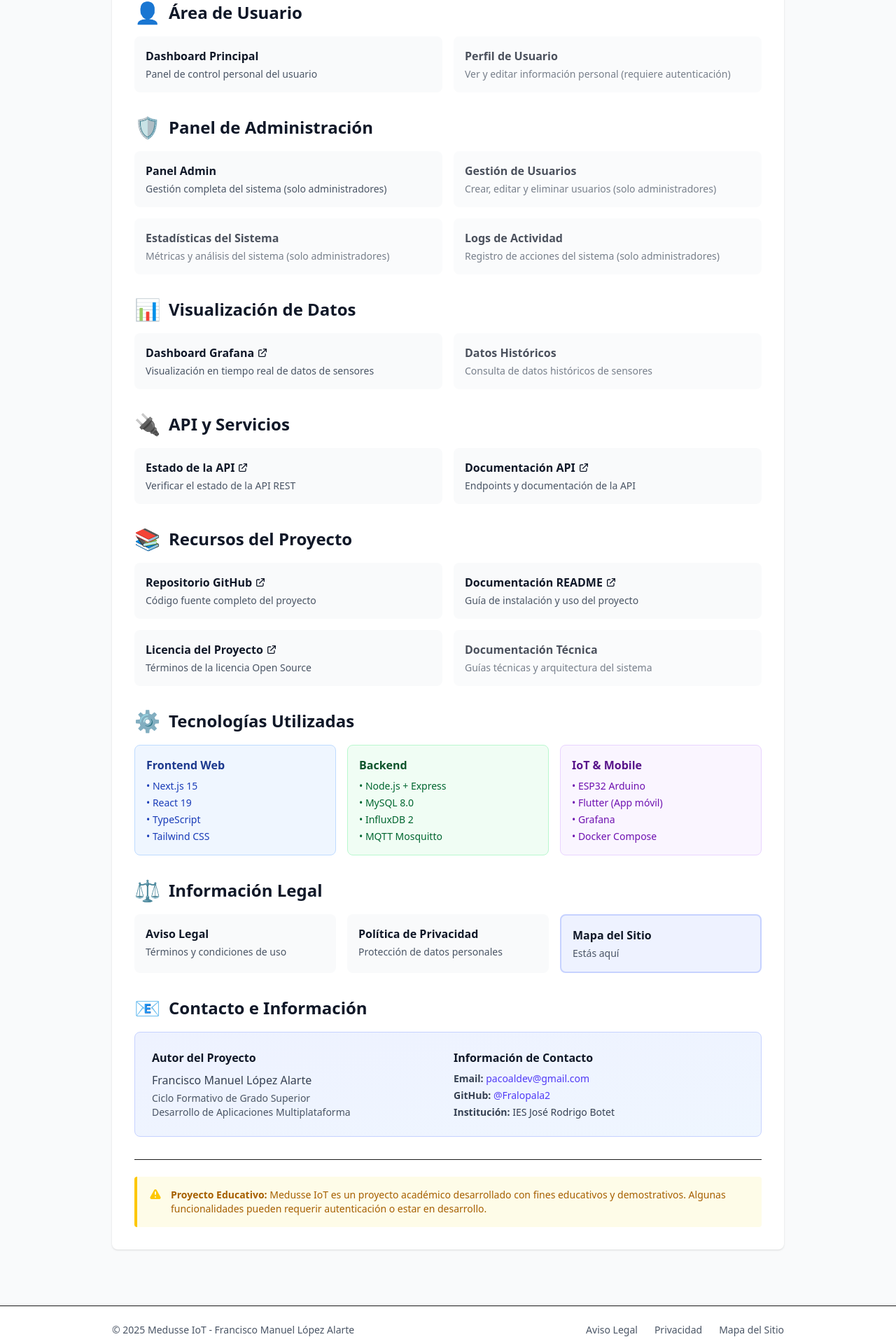
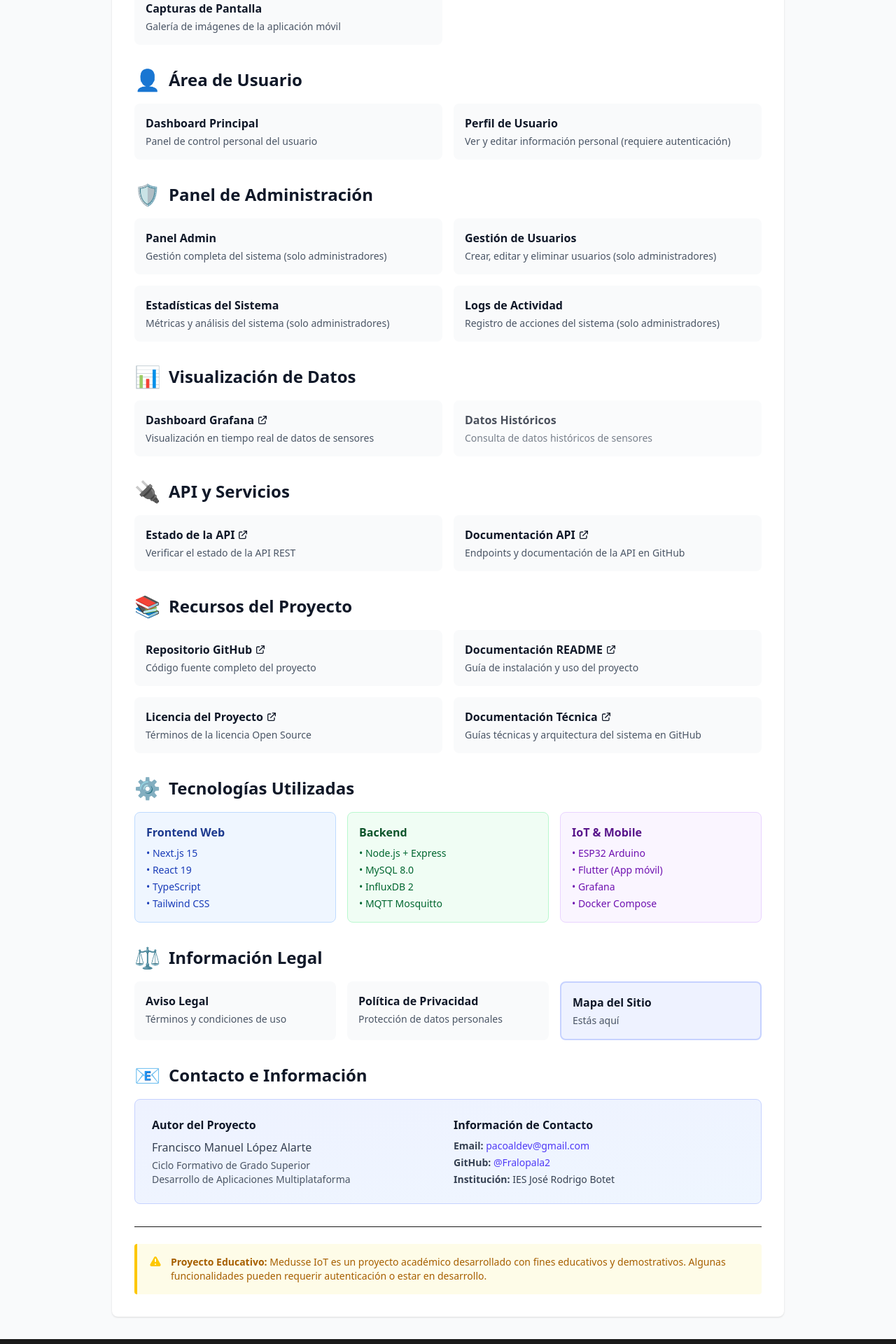
Before and after one commit to Fralopala2/medusse-show, a Next.js app in the folder web/: page /mapa-sitio in a window 1280 px wide. Shown: the part 489-2409 px from the top of the page at 70% size. Built offline with nearby package versions, Linux system fonts and the light colour scheme.

Commit message:
feat: add legal compliance pages and documentation directory

```diff
--- a/web/src/app/aviso-legal/page.tsx
+++ b/web/src/app/aviso-legal/page.tsx
@@ -1,4 +1,5 @@
 import Link from "next/link";
+import { Footer } from "@/components/layout/Footer";
 
 export default function AvisoLegalPage() {
   return (
@@ -155,19 +156,7 @@ export default function AvisoLegalPage() {
         </div>
       </main>
 
-      {/* Footer */}
-      <footer className="bg-white border-t mt-12">
-        <div className="max-w-4xl mx-auto px-4 sm:px-6 lg:px-8 py-6">
-          <div className="flex flex-col md:flex-row justify-between items-center gap-4 text-sm text-gray-600">
-            <p>© 2025 Medusse IoT - Francisco Manuel López Alarte</p>
-            <div className="flex gap-6">
-              <Link href="/aviso-legal" className="hover:text-indigo-600">Aviso Legal</Link>
-              <Link href="/politica-privacidad" className="hover:text-indigo-600">Privacidad</Link>
-              <Link href="/mapa-sitio" className="hover:text-indigo-600">Mapa del Sitio</Link>
-            </div>
-          </div>
-        </div>
-      </footer>
+       <Footer />
     </div>
   );
 }
--- a/web/src/app/mapa-sitio/page.tsx
+++ b/web/src/app/mapa-sitio/page.tsx
@@ -1,4 +1,5 @@
 import Link from "next/link";
+import { Footer } from "@/components/layout/Footer";
 
 export default function MapaSitioPage() {
   return (
@@ -40,9 +41,13 @@ export default function MapaSitioPage() {
                 <h3 className="font-semibold text-gray-900 mb-1">Inicio</h3>
                 <p className="text-sm text-gray-600">Página principal del proyecto con información general</p>
               </Link>
-              <Link href="/login" className="block p-4 bg-gray-50 rounded-lg hover:bg-indigo-50 hover:shadow transition-all">
+               <Link href="/login" className="block p-4 bg-gray-50 rounded-lg hover:bg-indigo-50 hover:shadow transition-all">
                 <h3 className="font-semibold text-gray-900 mb-1">Iniciar Sesión</h3>
                 <p className="text-sm text-gray-600">Acceso al sistema para usuarios registrados</p>
+              </Link>
+              <Link href="/capturas" className="block p-4 bg-gray-50 rounded-lg hover:bg-indigo-50 hover:shadow transition-all">
+                <h3 className="font-semibold text-gray-900 mb-1">Capturas de Pantalla</h3>
+                <p className="text-sm text-gray-600">Galería de imágenes de la aplicación móvil</p>
               </Link>
             </div>
           </section>
@@ -58,10 +63,10 @@ export default function MapaSitioPage() {
                 <h3 className="font-semibold text-gray-900 mb-1">Dashboard Principal</h3>
                 <p className="text-sm text-gray-600">Panel de control personal del usuario</p>
               </Link>
-              <div className="block p-4 bg-gray-50 rounded-lg opacity-75">
+               <Link href="/dashboard" className="block p-4 bg-gray-50 rounded-lg hover:bg-indigo-50 hover:shadow transition-all">
                 <h3 className="font-semibold text-gray-900 mb-1">Perfil de Usuario</h3>
                 <p className="text-sm text-gray-600">Ver y editar información personal (requiere autenticación)</p>
-              </div>
+              </Link>
             </div>
           </section>
 
@@ -76,18 +81,18 @@ export default function MapaSitioPage() {
                 <h3 className="font-semibold text-gray-900 mb-1">Panel Admin</h3>
                 <p className="text-sm text-gray-600">Gestión completa del sistema (solo administradores)</p>
               </Link>
-              <div className="block p-4 bg-gray-50 rounded-lg opacity-75">
+               <Link href="/admin?tab=users" className="block p-4 bg-gray-50 rounded-lg hover:bg-indigo-50 hover:shadow transition-all">
                 <h3 className="font-semibold text-gray-900 mb-1">Gestión de Usuarios</h3>
                 <p className="text-sm text-gray-600">Crear, editar y eliminar usuarios (solo administradores)</p>
-              </div>
-              <div className="block p-4 bg-gray-50 rounded-lg opacity-75">
+              </Link>
+              <Link href="/admin?tab=stats" className="block p-4 bg-gray-50 rounded-lg hover:bg-indigo-50 hover:shadow transition-all">
                 <h3 className="font-semibold text-gray-900 mb-1">Estadísticas del Sistema</h3>
                 <p className="text-sm text-gray-600">Métricas y análisis del sistema (solo administradores)</p>
-              </div>
-              <div className="block p-4 bg-gray-50 rounded-lg opacity-75">
+              </Link>
+              <Link href="/admin?tab=logs" className="block p-4 bg-gray-50 rounded-lg hover:bg-indigo-50 hover:shadow transition-all">
                 <h3 className="font-semibold text-gray-900 mb-1">Logs de Actividad</h3>
                 <p className="text-sm text-gray-600">Registro de acciones del sistema (solo administradores)</p>
-              </div>
+              </Link>
             </div>
           </section>
 
@@ -130,14 +135,14 @@ export default function MapaSitioPage() {
                 </h3>
                 <p className="text-sm text-gray-600">Verificar el estado de la API REST</p>
               </a>
-              <a href="http://localhost:3001/api" target="_blank" rel="noopener noreferrer" className="block p-4 bg-gray-50 rounded-lg hover:bg-indigo-50 hover:shadow transition-all">
+               <a href="https://github.com/Fralopala2/proyecto-medusse/blob/clase/api/README.md" target="_blank" rel="noopener noreferrer" className="block p-4 bg-gray-50 rounded-lg hover:bg-indigo-50 hover:shadow transition-all">
                 <h3 className="font-semibold text-gray-900 mb-1 flex items-center">
                   Documentación API
                   <svg className="w-4 h-4 ml-1" fill="none" viewBox="0 0 24 24" stroke="currentColor">
                     <path strokeLinecap="round" strokeLinejoin="round" strokeWidth={2} d="M10 6H6a2 2 0 00-2 2v10a2 2 0 002 2h10a2 2 0 002-2v-4M14 4h6m0 0v6m0-6L10 14" />
                   </svg>
                 </h3>
-                <p className="text-sm text-gray-600">Endpoints y documentación de la API</p>
+                <p className="text-sm text-gray-600">Endpoints y documentación de la API en GitHub</p>
               </a>
             </div>
           </section>
@@ -176,10 +181,15 @@ export default function MapaSitioPage() {
                 </h3>
                 <p className="text-sm text-gray-600">Términos de la licencia Open Source</p>
               </a>
-              <div className="block p-4 bg-gray-50 rounded-lg opacity-75">
-                <h3 className="font-semibold text-gray-900 mb-1">Documentación Técnica</h3>
-                <p className="text-sm text-gray-600">Guías técnicas y arquitectura del sistema</p>
-              </div>
+               <a href="https://github.com/Fralopala2/proyecto-medusse/blob/clase/documentacion/DOCUMENTACION_RETOS.md" target="_blank" rel="noopener noreferrer" className="block p-4 bg-gray-50 rounded-lg hover:bg-indigo-50 hover:shadow transition-all">
+                <h3 className="font-semibold text-gray-900 mb-1 flex items-center">
+                  Documentación Técnica
+                  <svg className="w-4 h-4 ml-1" fill="none" viewBox="0 0 24 24" stroke="currentColor">
+                    <path strokeLinecap="round" strokeLinejoin="round" strokeWidth={2} d="M10 6H6a2 2 0 00-2 2v10a2 2 0 002 2h10a2 2 0 002-2v-4M14 4h6m0 0v6m0-6L10 14" />
+                  </svg>
+                </h3>
+                <p className="text-sm text-gray-600">Guías técnicas y arquitectura del sistema en GitHub</p>
+              </a>
             </div>
           </section>
 
@@ -294,19 +304,7 @@ export default function MapaSitioPage() {
         </div>
       </main>
 
-      {/* Footer */}
-      <footer className="bg-white border-t mt-12">
-        <div className="max-w-5xl mx-auto px-4 sm:px-6 lg:px-8 py-6">
-          <div className="flex flex-col md:flex-row justify-between items-center gap-4 text-sm text-gray-600">
-            <p>© 2025 Medusse IoT - Francisco Manuel López Alarte</p>
-            <div className="flex gap-6">
-              <Link href="/aviso-legal" className="hover:text-indigo-600">Aviso Legal</Link>
-              <Link href="/politica-privacidad" className="hover:text-indigo-600">Privacidad</Link>
-              <Link href="/mapa-sitio" className="hover:text-indigo-600">Mapa del Sitio</Link>
-            </div>
-          </div>
-        </div>
-      </footer>
+       <Footer />
     </div>
   );
 }
--- a/web/src/app/politica-privacidad/page.tsx
+++ b/web/src/app/politica-privacidad/page.tsx
@@ -1,4 +1,5 @@
 import Link from "next/link";
+import { Footer } from "@/components/layout/Footer";
 
 export default function PoliticaPrivacidadPage() {
   return (
@@ -249,19 +250,7 @@ export default function PoliticaPrivacidadPage() {
         </div>
       </main>
 
-      {/* Footer */}
-      <footer className="bg-white border-t mt-12">
-        <div className="max-w-4xl mx-auto px-4 sm:px-6 lg:px-8 py-6">
-          <div className="flex flex-col md:flex-row justify-between items-center gap-4 text-sm text-gray-600">
-            <p>© 2025 Medusse IoT - Francisco Manuel López Alarte</p>
-            <div className="flex gap-6">
-              <Link href="/aviso-legal" className="hover:text-indigo-600">Aviso Legal</Link>
-              <Link href="/politica-privacidad" className="hover:text-indigo-600">Privacidad</Link>
-              <Link href="/mapa-sitio" className="hover:text-indigo-600">Mapa del Sitio</Link>
-            </div>
-          </div>
-        </div>
-      </footer>
+       <Footer />
     </div>
   );
 }
```
Also changed, not shown: web/src/app/admin/page.tsx (+32 -8 lines), 2 other files (tests, documents, lock files or other folders).
